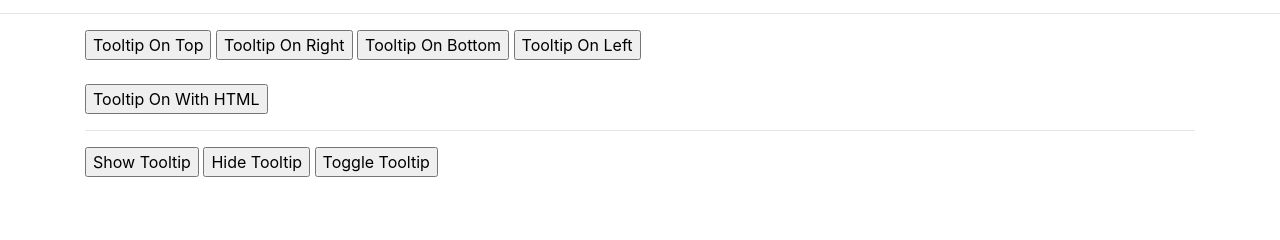
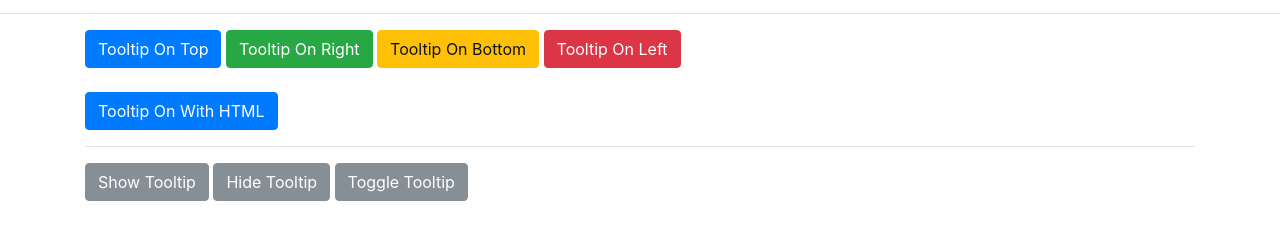
Before and after one commit to dzenvikas/Bootstrap, a plain HTML site: page bootstrap_sandbox_udemy/5_4_tooltips.html in a window 1280 px wide. Shown: the part 168-408 px from the top of the page. Drawn offline with nearby package versions, Linux system fonts and the light colour scheme.

Commit message:
completed

```diff
--- a/bootstrap_sandbox_udemy/5_4_tooltips.html
+++ b/bootstrap_sandbox_udemy/5_4_tooltips.html
@@ -78,32 +78,33 @@
     <hr>
   </header>
 
-  <div class="container">
     <!--########################START HERE#########################-->
 
+  <div class="container">
+
     <!-- TOOLTIPS -->
-    <button>Tooltip On Top</button>
-    <button>Tooltip On Right</button>
-    <button>Tooltip On Bottom</button>
-    <button>Tooltip On Left</button>
+    <button class="btn btn-primary" data-toggle="tooltip" data-placement="top" title="Tooltip on top">Tooltip On Top</button>
+    <button class="btn btn-success" data-toggle="tooltip" data-placement="right" title="Tooltip on right">Tooltip On Right</button>
+    <button class="btn btn-warning" data-toggle="tooltip" data-placement="bottom" title="Tooltip on bottom">Tooltip On Bottom</button>
+    <button class="btn btn-danger" data-toggle="tooltip" data-placement="left" title="Tooltip on left">Tooltip On Left</button>
 
     <br><br>
 
     <!-- TOOLTIPS WITH HTML -->
-    <button>Tooltip On With HTML</button>
+    <button id="hello" class="btn btn-primary" data-toggle="tooltip" data-placement="top" data-html="true" title="<h5>Jai Shri Ram</h5><p>Om Namah Shivaya</p>">Tooltip On With HTML</button>
 
     <hr>
 
     <!-- TRIGGER WITH JS -->
-    <button>
+    <button class="btn btn-secondary" onclick="showTooltip()">
       Show Tooltip
     </button>
 
-    <button>
+    <button class="btn btn-secondary" onclick="hideTooltip()">
       Hide Tooltip
     </button>
 
-    <button>
+    <button class="btn btn-secondary" onclick="toggleTooltip()">
       Toggle Tooltip
     </button>
 
@@ -115,6 +116,37 @@
   <script src="https://cdnjs.cloudflare.com/ajax/libs/popper.js/1.11.0/umd/popper.min.js" integrity="sha384-b/U6ypiBEHpOf/4+1nzFpr53nxSS+GLCkfwBdFNTxtclqqenISfwAzpKaMNFNmj4" crossorigin="anonymous"></script>
   <script src="https://maxcdn.bootstrapcdn.com/bootstrap/4.0.0-beta/js/bootstrap.min.js" integrity="sha384-h0AbiXch4ZDo7tp9hKZ4TsHbi047NrKGLO3SEJAg45jXxnGIfYzk4Si90RDIqNm1" crossorigin="anonymous"></script>
   <script>
+    $('[data-toggle="tooltip"]').tooltip();
+
+    function showTooltip(){
+      $('#hello').tooltip('show');
+    };
+
+    function hideTooltip(){
+      $('#hello').tooltip('hide');
+    };
+
+    function toggleTooltip(){
+      $('#hello').tooltip('toggle');
+    };
+
+    // Tooltip events
+
+    $('#hello').on('show.bs.tooltip', function(){
+      console.log('Tooltip Show')
+    });
+
+    $('#hello').on('shown.bs.tooltip', function(){
+      console.log('Tooltip Shown')
+    });
+
+    $('#hello').on('hide.bs.tooltip', function(){
+      console.log('Tooltip Hide')
+    });
+
+    $('#hello').on('hidden.bs.tooltip', function(){
+      console.log('Tooltip Hidden')
+    })
 
   </script>
 </body>
```
